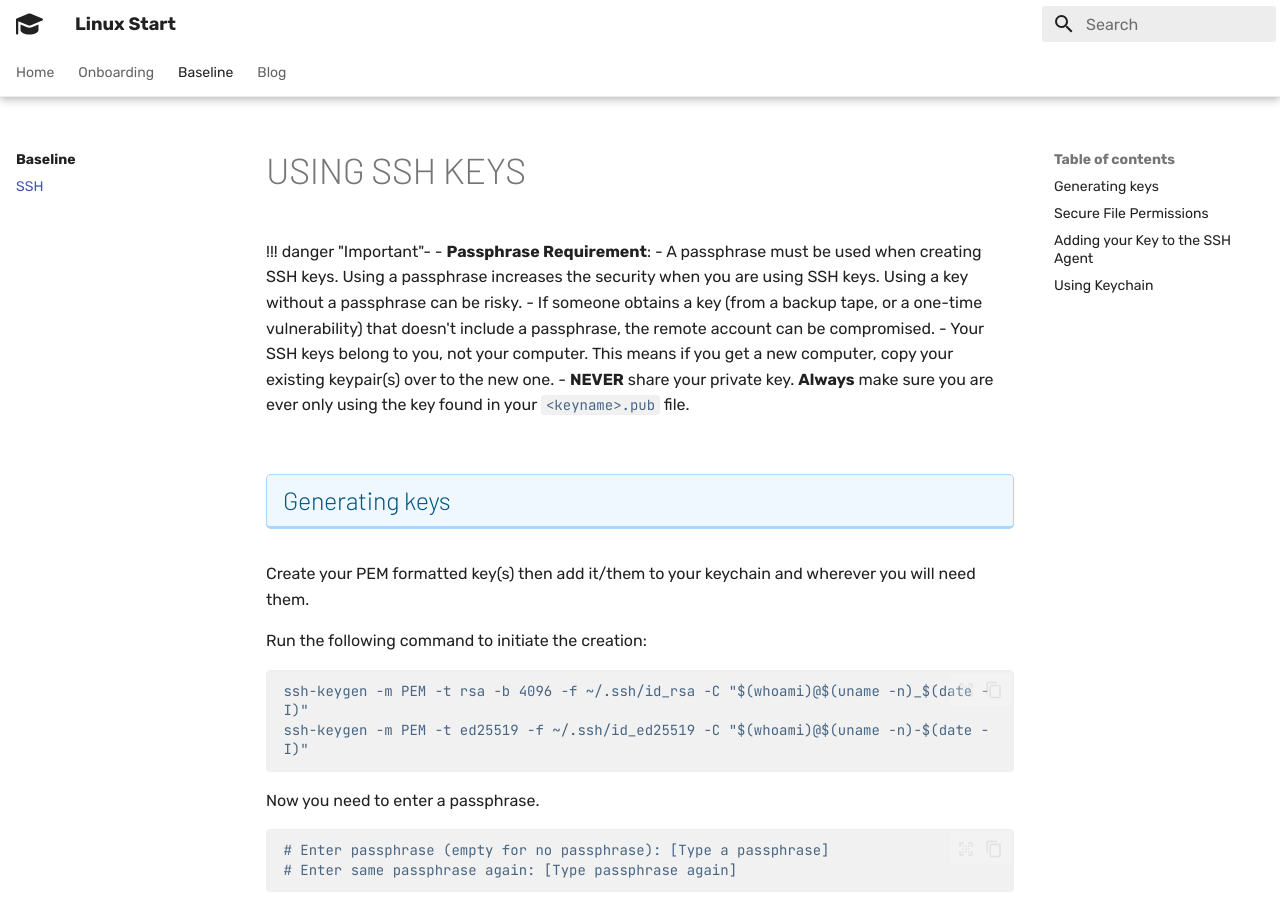
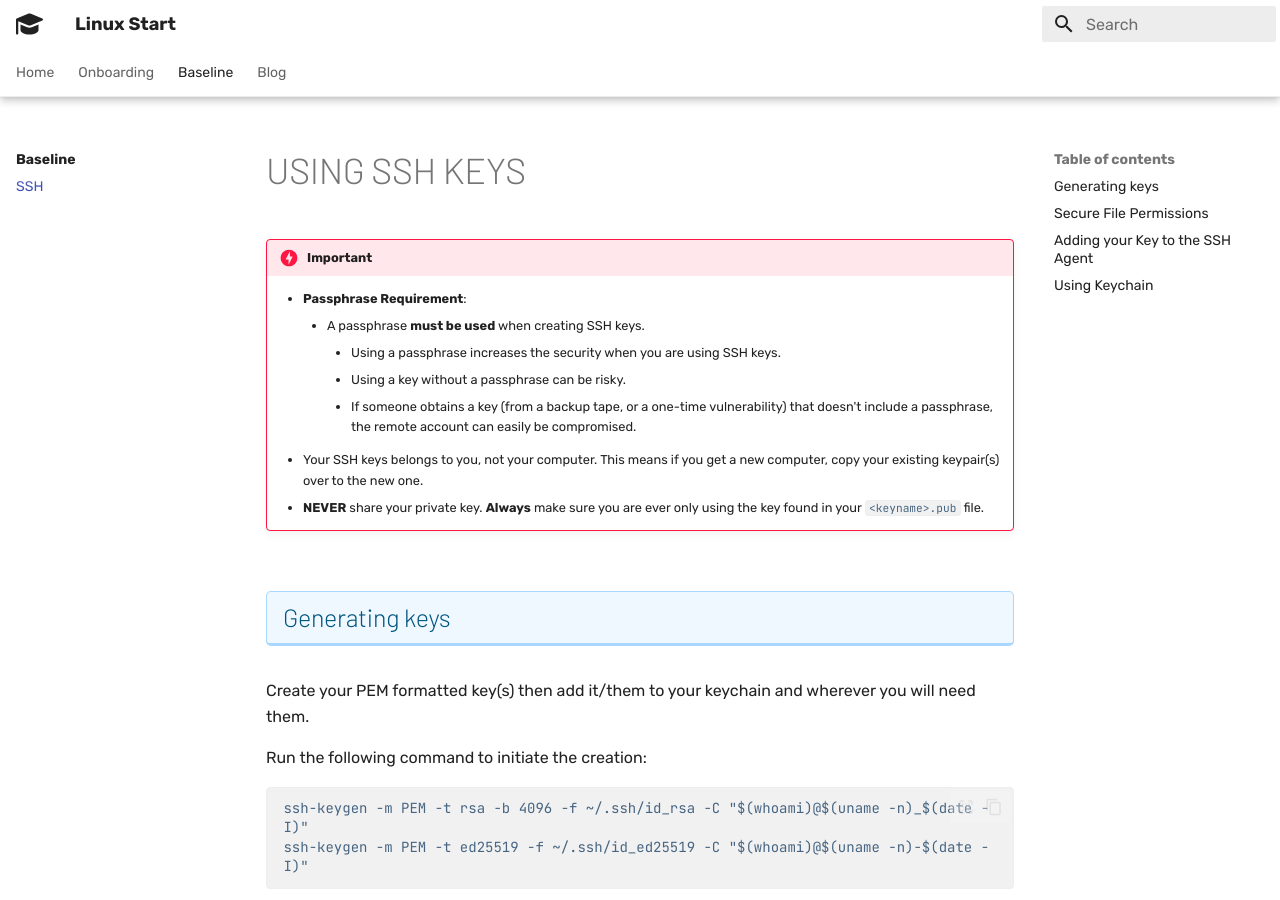
Before and after one commit to SilentGlasses/linux_start, an MkDocs documentation site: the page built from docs/baseline/ssh.md, in a window 1280 px wide and 900 px high. Built offline with MkDocs 1.6.1 and Material for MkDocs 9.7.7, drawn with Linux system fonts in a browser that asks for light colours.

Commit message:
Update ssh.md

```diff
--- a/docs/baseline/ssh.md
+++ b/docs/baseline/ssh.md
@@ -1,15 +1,12 @@
----
-tags:
-  - ssh keys
----
-
 # Using SSH Keys
 
-!!! danger "Important"-
+!!! danger "Important"
     - **Passphrase Requirement**:
-        - A passphrase must be used when creating SSH keys. Using a passphrase increases the security when you are using SSH keys. Using a key without a passphrase can be risky.
-        - If someone obtains a key (from a backup tape, or a one-time vulnerability) that doesn't include a passphrase, the remote account can be compromised.
-    - Your SSH keys belong to you, not your computer. This means if you get a new computer, copy your existing keypair(s) over to the new one.
+        - A passphrase **must be used** when creating SSH keys.
+            - Using a passphrase increases the security when you are using SSH keys.
+            - Using a key without a passphrase can be risky.
+            - If someone obtains a key (from a backup tape, or a one-time vulnerability) that doesn't include a passphrase, the remote account can easily be compromised.
+    - Your SSH keys belongs to you, not your computer. This means if you get a new computer, copy your existing keypair(s) over to the new one.
     - **NEVER** share your private key. **Always** make sure you are ever only using the key found in your `<keyname>.pub` file.
 
 ## Generating keys
```
